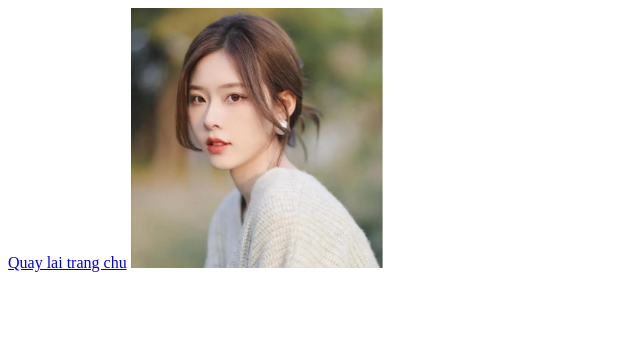
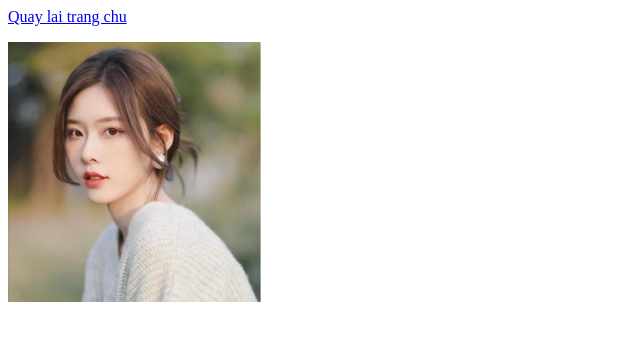
Before and after one commit to nguyenminhanh18082008-sketch/minhanh.github.io, a plain HTML site: page BaiF4/hinh1.html in a window 1280 px wide. Shown: the whole page, without its empty margins (0-640 px from the left). Drawn offline with Linux system fonts and the light colour scheme.

Commit message:
Update hinh1.html

```diff
--- a/BaiF4/hinh1.html
+++ b/BaiF4/hinh1.html
@@ -6,8 +6,8 @@
 
 </head>
 <body>
-    <a href ="../index.html">Quay lai trang chu</a>
-    <img width="20%" src="../images/aenh-chan-dung.jpg" alt="Ảnh chân dung">
+    <p><a href ="../index.html">Quay lai trang chu</a></p>
+    <p><img width="20%" src="../images/aenh-chan-dung.jpg" alt="Ảnh chân dung"></p>
 
 </body>
 </html>
```
